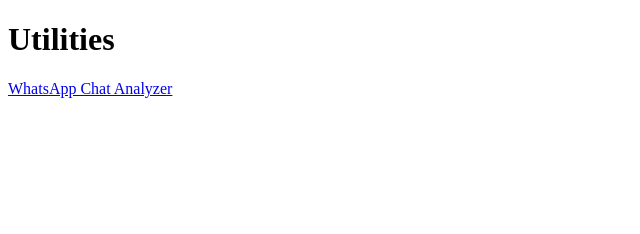
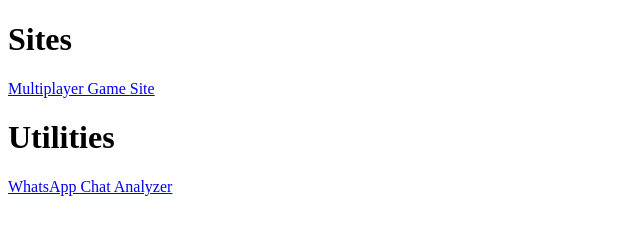
Before and after one commit to BOBONA/BOBONA.github.io, a plain HTML site: page index.html in a window 1280 px wide. Shown: the whole page, without its empty margins (0-640 px from the left). Drawn offline with Linux system fonts and the light colour scheme.

Commit message:
new link

```diff
--- a/index.html
+++ b/index.html
@@ -5,6 +5,8 @@
         <title>My Stuff</title>
     </head>
     <body>
+        <h1>Sites</h1>
+        <a href="https://bobona-bgo.herokuapp.com/"><p>Multiplayer Game Site</p></a>
         <h1>Utilities</h1>
         <a href="chatanalyzer.html"><p>WhatsApp Chat Analyzer</p></a>
     </body>
```
